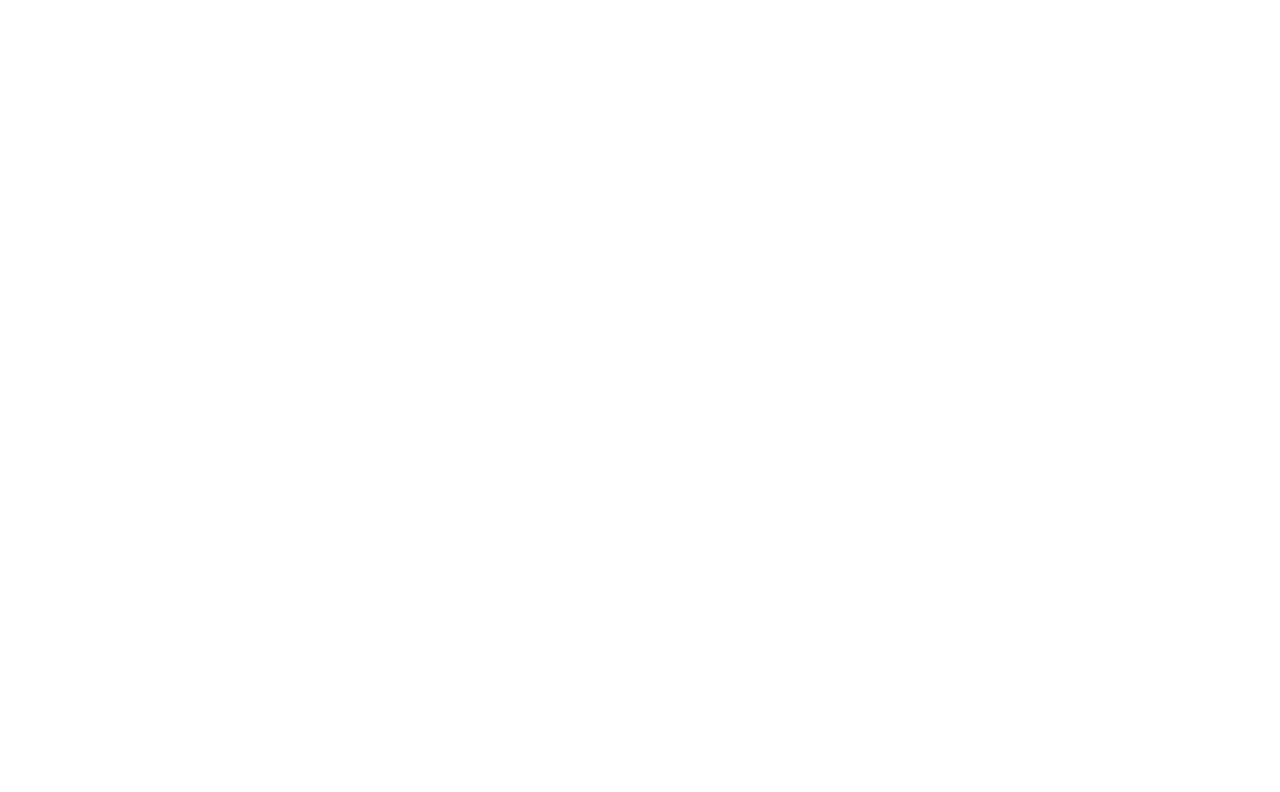
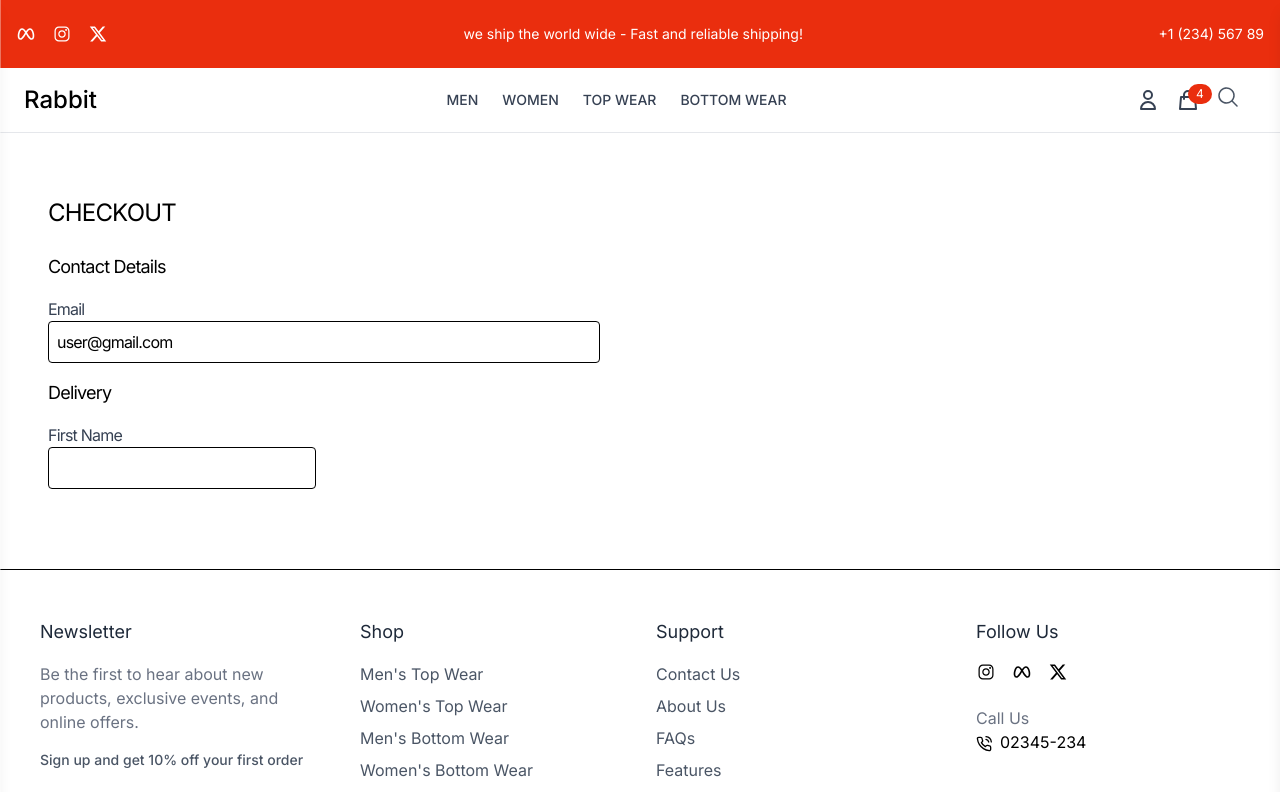
Before and after one commit to xtreme-dev-ai/e-commerce, a React (Vite) app in the folder frontend/: page /checkout in a window 1280 px wide. Before the commit this address had no page. Shown: the top 792 px of the page. Built offline with nearby package versions, Linux system fonts and the light colour scheme.

Commit message:
code next ( abdullah )

```diff
--- a/frontend/src/App.tsx
+++ b/frontend/src/App.tsx
@@ -6,6 +6,9 @@
 import Register from './pages/Register';
 import Profile from './pages/Profile';
 import CollectionPage from './pages/CollectionPage';
+import ProductDetails from './components/Product/ProductsDetails';
+import Checkout from './components/Cart/Checkout';
+
 function App() {
   return (
     <BrowserRouter>
@@ -18,6 +21,8 @@
           <Route path="/register" element={<Register />} />
           <Route path="/profile" element={<Profile />} />
           <Route path="/collections/:collection" element={<CollectionPage />} />
+          <Route path="product/:id" element={<ProductDetails />} />
+          <Route path="/checkout" element={<Checkout />} />
         </Route>
       </Routes>
     </BrowserRouter>
--- /dev/null
+++ b/frontend/src/components/Cart/Checkout.tsx
@@ -0,0 +1,79 @@
+import { useState } from "react";
+
+const cart = {
+    products: [
+        {
+            name: "Stylish Jacket",
+            size: "M",
+            color: "Black",
+            quantity: 1,
+            price: 120,
+            image: "https://picsum.photos/500/500?random=1",
+        },
+        {
+            name: "Casual Shirt",
+            size: "L",
+            color: "White",
+            quantity: 2,
+            price: 85,
+            image: "https://picsum.photos/500/500?random=2",
+        },
+    ],
+    totalPrice: 290,
+};
+
+const Checkout = () => {
+    const [shippingAddress, setShippingAddress] = useState({
+        firstName: "",
+        lastName: "",
+        address: "",
+        city: "",
+        postalCode: "",
+        country: "",
+        phone: "",
+    });
+
+    return (
+        <div className="grid grid-cols-1 lg:grid-cols-2 gap-8 max-w-7xl mx-auto py-10 px-6 tracking-tighter">
+            <div className="bg-white rounded-lg p-6">
+                <h2 className="text-2xl uppercase mb-6">Checkout</h2>
+                <form>
+                    <h3 className="text-lg mb-4">Contact Details</h3>
+                    <div className="mb-4">
+                        <label className="block text-gray-700">Email</label>
+                        <input
+                            type="email"
+                            value="user@gmail.com"
+                            className="w-full p-2 border rounded"
+                            disabled
+                        />
+                    </div>
+
+                    <div>
+                        <h3 className="text-lg mb-4">Delivery</h3>
+                        <div className="mb-4 grid grid-cols-2 gap-4">
+                            <div>
+                            <label className="block text-gray-700">First Name</label>
+                            <input
+                                type="text"
+                                value={shippingAddress.firstName}
+                                onChange={(e) =>
+                                    setShippingAddress({
+                                        ...shippingAddress,
+                                        firstName: e.target.value,
+                                    })
+                                }
+                                className="w-full p-2 border rounded"
+                                required
+
+                            />
+                            </div>
+                        </div>
+                    </div>
+                </form>
+            </div>
+        </div>
+    );
+};
+
+export default Checkout;
--- a/frontend/src/components/Layout/CartDrawer.tsx
+++ b/frontend/src/components/Layout/CartDrawer.tsx
@@ -1,5 +1,6 @@
 import { IoMdClose } from "react-icons/io";
 import CartContents from "../Cart/CartContents";
+import { useNavigate } from "react-router-dom";
 
 interface CartDrawerProps {
     drawerOpen: boolean;
@@ -7,6 +8,13 @@
 }
 
 const CartDrawer = ({ drawerOpen, toggleCartDrawer }: CartDrawerProps) => {
+    const navigate = useNavigate();
+
+    const handleCheckout = () => {
+        toggleCartDrawer();
+        navigate("/checkout");
+    };
+
     return (
         <div className={`fixed top-0 right-0 w-3/4 sm:w-1/2 md:w-1/4 h-full bg-white shadow-lg transform transition-transform duration-300 flex flex-col z-50 ${drawerOpen ? "translate-x-0" : "translate-x-full"}`}>
             <div className="flex justify-end p-4">
@@ -19,7 +27,9 @@
                 <CartContents />
             </div>
             <div className="p-4 bg-white sticky bottom-0">
-                <button className="w-full bg-black text-white py-3 rounded-lg font-semibold hover:bg-gray-800 transition">Checkout</button>
+                <button onClick={handleCheckout} className="w-full bg-black text-white py-3 rounded-lg font-semibold hover:bg-gray-800 transition">
+                    Checkout
+                </button>
                 <p className="text-sm tracking-tighter text-gray-500 mt-2 text-center">
                     Shipping, taxes and discount codes calculated at checkout
                 </p>
--- a/frontend/src/components/Product/FeaturedCollection.tsx
+++ b/frontend/src/components/Product/FeaturedCollection.tsx
@@ -1,4 +1,4 @@
-import { Link } from 'react-router-dom';
+ import { Link } from 'react-router-dom';
 import featured from '../../assets/featured.webp';
 
 const FeaturedCollection = () => {
--- a/frontend/src/components/Product/FilterSidebar.tsx
+++ b/frontend/src/components/Product/FilterSidebar.tsx
@@ -1,5 +1,5 @@
 import { useEffect, useState } from "react";
-import { useSearchParams } from "react-router-dom";
+import { useNavigate, useSearchParams } from "react-router-dom";
 
 interface FilterState {
   category: string;
@@ -14,6 +14,7 @@
 
 const FilterSidebar = () => {
   const [searchParams, setSearchParams] = useSearchParams();
+  const navigate=useNavigate();
   const [filters, setFilters] = useState<FilterState>({
     category: "",
     gender: "",
@@ -101,6 +102,8 @@
     updateURLParams(newFilters);
   };
 
+
+
   const handlePriceChange = (e: React.ChangeEvent<HTMLInputElement>) => {
     const newPrice = Number(e.target.value);
     setPriceRange([0, newPrice]);
@@ -121,7 +124,9 @@
       }
     });
     setSearchParams(params);
+    navigate(`?${params.toString()}`);
   };
+
 
   return (
     <div className="p-4">
@@ -137,6 +142,7 @@
               name="category"
               value={category}
               onChange={handleFilterChange}
+
               checked={filters.category === category}
               className="mr-2 h-4 w-4 text-blue-500 focus:ring-blue-400 border-gray-300"
             />
--- /dev/null
+++ b/frontend/src/components/Product/SortOptions.tsx
@@ -0,0 +1,29 @@
+import { useSearchParams } from "react-router-dom";
+
+const SortOptions = () => {
+    const [searchParams, setSearchParams] = useSearchParams();
+
+    const handleSortChange = (e: React.ChangeEvent<HTMLSelectElement>) => {
+        const sortBy = e.target.value;
+        searchParams.set("sortBy", sortBy);
+        setSearchParams(searchParams);
+    };
+
+    return (
+        <div className="mb-4 flex items-center justify-end">
+            <select
+                id="sort"
+                onChange={handleSortChange}
+                value={searchParams.get("sortBy") || ""}
+                className="border p-2 rounded-md focus:outline-none"
+            >
+                <option value="">Default</option>
+                <option value="priceAsc">Price: Low to High</option>
+                <option value="priceDesc">Price: High to Low</option>
+                <option value="popularity">Popularity</option>
+            </select>
+        </div>
+    );
+};
+
+export default SortOptions;
--- a/frontend/src/pages/CollectionPage.tsx
+++ b/frontend/src/pages/CollectionPage.tsx
@@ -2,6 +2,7 @@
 import ProductGrid, { type Product } from '../components/Product/ProductGrid';
 import { FaFilter } from 'react-icons/fa';
 import FilterSidebar from '../components/Product/FilterSidebar';
+import SortOptions from '../components/Product/SortOptions';
 
 const CollectionPage = () => {
   const [products, setProducts] = useState<Product[]>([]);
@@ -104,6 +105,7 @@
         <h2 className="text-2xl uppercase mb-4">All Collection</h2>
 
         {/* Sort Options */}
+        <SortOptions/>
 
         {/* Product Grid */}
         <ProductGrid products={products} />
--- a/frontend/src/pages/Login.tsx
+++ b/frontend/src/pages/Login.tsx
@@ -1,6 +1,7 @@
 import { useState } from 'react';
 import { Link } from 'react-router-dom';
 import login from '../assets/login.webp';
+
 const Login = () => {
   const [email, setEmail] = useState('');
   const [password, setPassword] = useState('');
@@ -12,7 +13,7 @@
   return (
     <div className="flex flex-col md:flex-row items-stretch w-full min-h-[calc(100vh-100px)]">
       {/* Form Section */}
-      <div className="w-full md:w-1/2 flex justify-center items-center p-4 sm:p-8 md:p-12">
+      <div className="w-full md:w-1/2 flex-col justify-center items-center p-4 sm:p-8 md:p-12">
         <form
           onSubmit={handleSubmit}
           className="w-full max-w-md drop-shadow-xl bg-white p-6 sm:p-8 border border-gray-200 shadow-sm rounded-xl transition-all duration-300 hover:shadow-md"
--- a/frontend/src/pages/Profile.tsx
+++ b/frontend/src/pages/Profile.tsx
@@ -7,8 +7,8 @@
         <div className="flex flex-col md:flex-row md:space-x-6 space-y-6 md:space-y-0">
           {/* Left Section */}
           <div className="w-full md:w-1/3 lg:w-1/4 shadow-md rounded-lg p-6 bg-white">
-            <h1 className="text-2xl md:text-3xl font-bold mb-4">John Doe</h1>
-            <p className="text-lg text-gray-600 mb-4">john@example.com</p>
+            <h1 className="text-2xl md:text-3xl font-bold mb-4">Ehtisham</h1>
+            <p className="text-lg text-gray-600 mb-4">Ehtisham@NUP.com</p>
             <button className="w-full bg-red-500 text-white py-2 px-4 rounded hover:bg-red-600 transition-colors">
               Logout
             </button>
```
